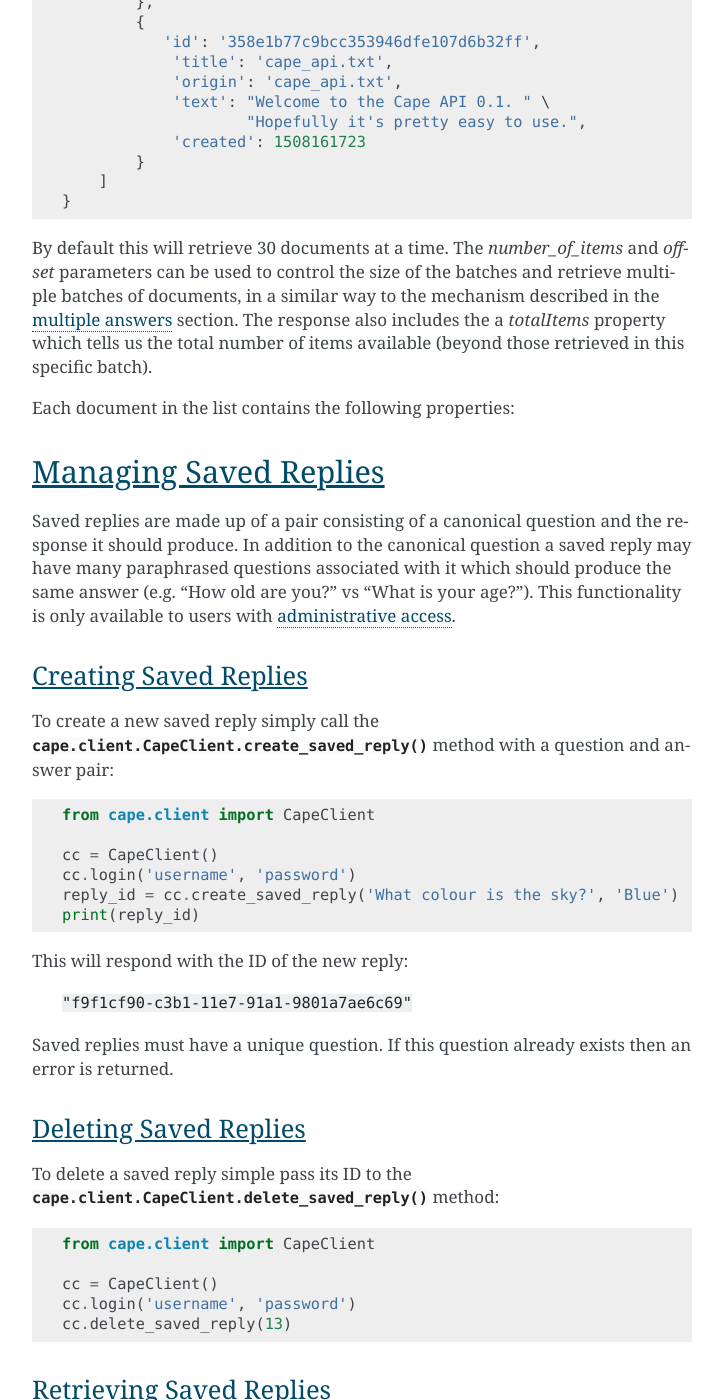
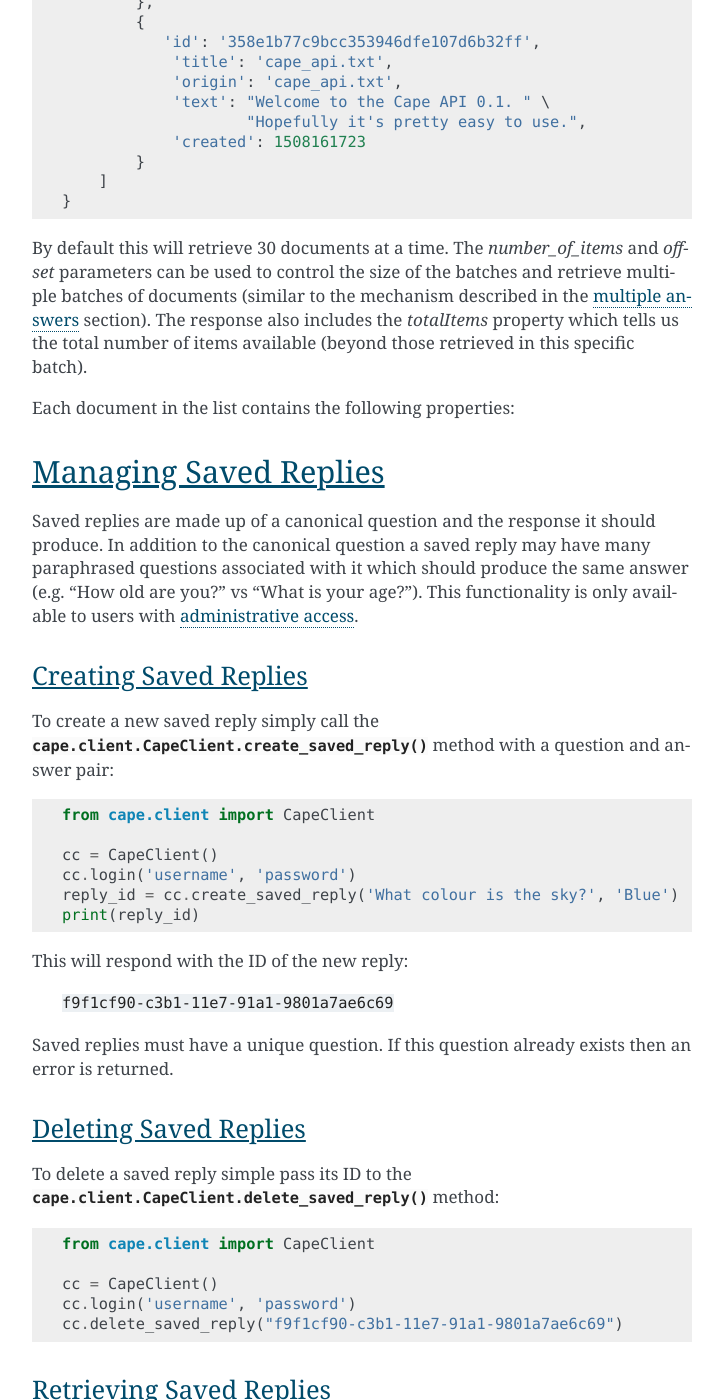
Before and after one commit to bloomsburyai/cape-client, a Sphinx documentation site: the page built from docs/source/examples.rst, in a window 1280 px wide and 1400 px high, scrolled down 7980 px. Shown: the whole window, without its empty margins (388-1111 px from the left). Built offline with Sphinx 7.4.7, drawn with Linux system fonts in a browser that asks for light colours; some of the changed text lies outside the part shown.

Commit message:
Fix typos, add further explanations and tidy up documentation

```diff
--- a/docs/source/examples.rst
+++ b/docs/source/examples.rst
@@ -365,8 +365,8 @@
     }
 
 By default this will retrieve 30 documents at a time. The *number_of_items* and *offset* parameters can be used to
-control the size of the batches and retrieve multiple batches of documents, in a similar way to the mechanism described
-in the :ref:`multiple answers <multiple-answers>` section. The response also includes the a *totalItems* property which
+control the size of the batches and retrieve multiple batches of documents (similar to the mechanism described
+in the :ref:`multiple answers <multiple-answers>` section). The response also includes the *totalItems* property which
 tells us the total number of items available (beyond those retrieved in this specific batch).
 
 Each document in the list contains the following properties:
@@ -379,13 +379,14 @@
     title       |	The document's title (specified at upload)
     origin	    |	Where this document originally came from
     text	    |   The contents of the document
+    type        |   Whether this document was created by submitting text or from a file upload
     created	    |	Timestamp of when this document was first uploaded
 
 
 Managing Saved Replies
 ----------------------
 
-Saved replies are made up of a pair consisting of a canonical question and the response it should produce. In addition
+Saved replies are made up of a canonical question and the response it should produce. In addition
 to the canonical question a saved reply may have many paraphrased questions associated with it which should produce the
 same answer (e.g. "How old are you?" vs "What is your age?"). This functionality is only available to users with
 :ref:`administrative access <admin-authentication>`.
@@ -406,7 +407,7 @@
 
 This will respond with the ID of the new reply:
 
-    ``"f9f1cf90-c3b1-11e7-91a1-9801a7ae6c69"``
+    ``f9f1cf90-c3b1-11e7-91a1-9801a7ae6c69``
 
 Saved replies must have a unique question. If this question already exists then an error is returned.
 
@@ -420,7 +421,7 @@
 
     cc = CapeClient()
     cc.login('username', 'password')
-    cc.delete_saved_reply(13)
+    cc.delete_saved_reply("f9f1cf90-c3b1-11e7-91a1-9801a7ae6c69")
 
 
 Retrieving Saved Replies
@@ -478,6 +479,11 @@
         ]
     }
 
+By default this will retrieve 30 saved replies at a time. The *number_of_items* and *offset* parameters can be used to
+control the size of the batches and retrieve multiple batches of saved replies (similar to the mechanism
+described in the :ref:`multiple answers <multiple-answers>` section). The response also includes the *totalItems*
+property which tells us the total number of items available (beyond those retrieved in this specific batch).
+
 Each saved reply in the list contains the following properties:
 
 ..  csv-table::
@@ -511,7 +517,7 @@
 """""""""""""""""""""""""""
 
 Paraphrase questions are alternative phrasings of the canonical question which should produce the same answer. For
-example "How old are you?" can be considered a paraphrase of "What is your age?". These can be added with the
+example "What is your age?" can be considered a paraphrase of "How old are you?". These can be added with the
 :meth:`cape.client.CapeClient.add_paraphrase_question` method::
 
     from cape.client import CapeClient
@@ -521,9 +527,9 @@
     question_id = cc.add_paraphrase_question("f9f1cf90-c3b1-11e7-91a1-9801a7ae6c69", 'What is your age?')
     print(question_id)
 
-This will respond with the ID of the newly created question::
+This will respond with the ID of the newly created question:
 
-    21e9689e-c3b2-11e7-8a22-9801a7ae6c69
+    ``21e9689e-c3b2-11e7-8a22-9801a7ae6c69``
 
 
 Editing Paraphrase Questions
@@ -651,6 +657,11 @@
         ]
     }
 
+By default this will retrieve 30 inbox items at a time. The *number_of_items* and *offset* parameters can be used to
+control the size of the batches and retrieve multiple batches of inbox items (similar to the mechanism
+described in the :ref:`multiple answers <multiple-answers>` section). The response also includes the *totalItems*
+property which tells us the total number of items available (beyond those retrieved in this specific batch).
+
 Each inbox item in the list has the following properties:
 
 ..  csv-table::
```
Also changed, not shown: other parts of docs/source/examples.rst (+11 -11 lines).
